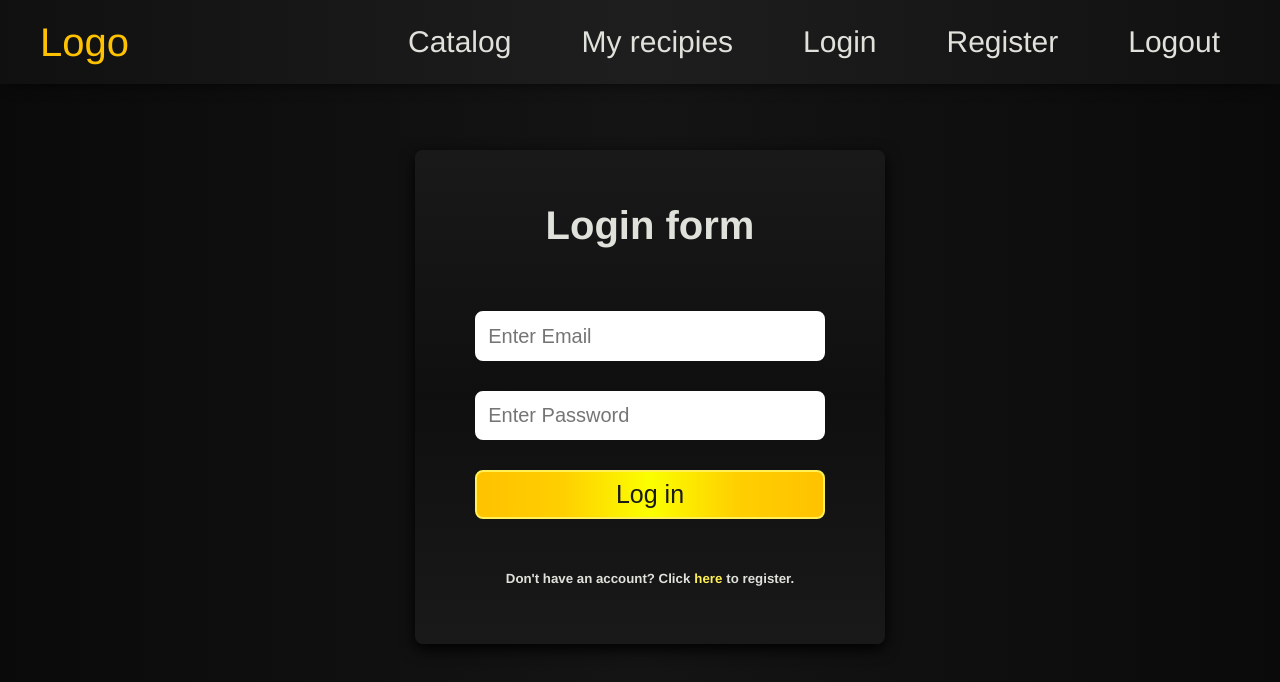
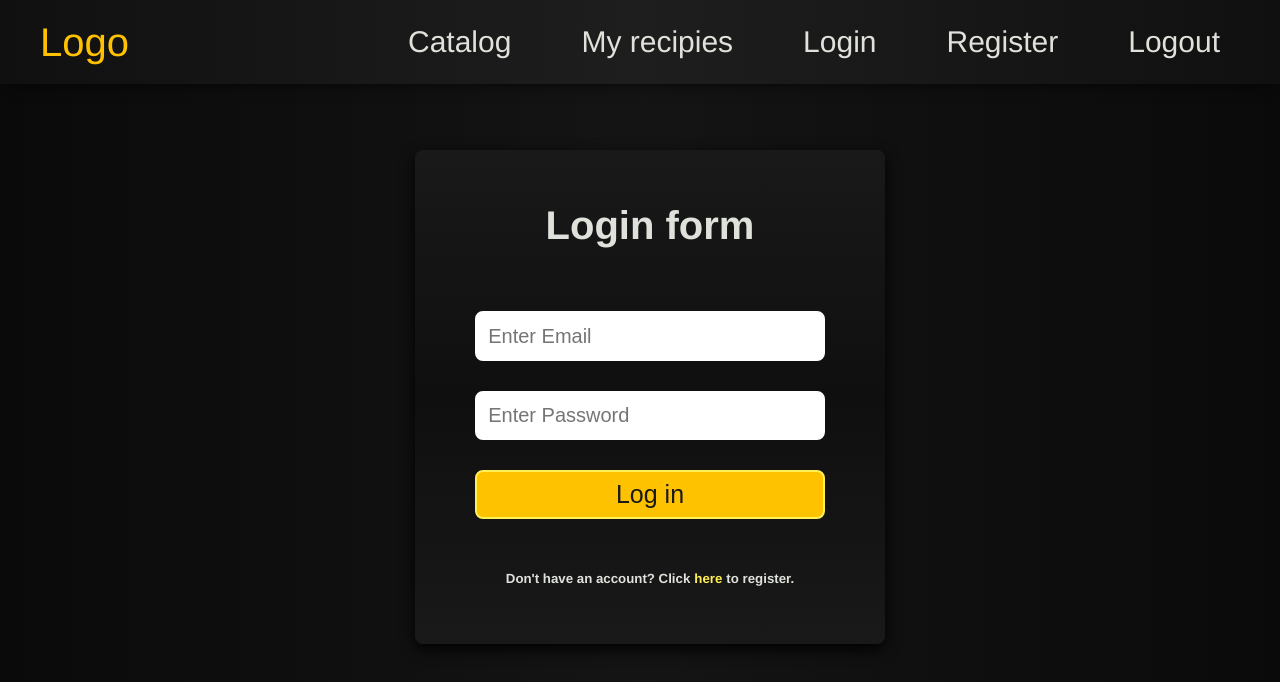
Before and after one commit to grishO92/recipe-app, a React (Create React App) app: page /login in a window 1280 px wide. Shown: the top 682 px of the page. Built offline with nearby package versions, Linux system fonts and the light colour scheme.

Commit message:
button color tweaks

```diff
--- a/src/App.js
+++ b/src/App.js
@@ -27,5 +27,5 @@ function App() {
 export default App;
 
 const Content = styled.div`
-  margin-top: 150px;
+  margin: 150px 0 60px 0;
 `;
--- a/src/components/Header/Header.js
+++ b/src/components/Header/Header.js
@@ -63,14 +63,7 @@ const NavBtns = styled.nav`
 
     &:hover {
       color: #191919;
-      background: linear-gradient(
-        90deg,
-        rgba(255, 194, 0, 1) 0%,
-        rgba(255, 207, 0, 1) 25%,
-        rgba(251, 255, 0, 1) 50%,
-        rgba(255, 207, 0, 1) 75%,
-        rgba(255, 194, 0, 1) 100%
-      );
+      background: rgb(255, 194, 0);
     }
   }
 `;
--- a/src/components/Login/Login.js
+++ b/src/components/Login/Login.js
@@ -65,14 +65,7 @@ const Form = styled.form`
     font-size: 25px;
     border-radius: 8px;
     border: 2px solid #fff055;
-    background: linear-gradient(
-      90deg,
-      rgba(255, 194, 0, 1) 0%,
-      rgba(255, 207, 0, 1) 25%,
-      rgba(251, 255, 0, 1) 50%,
-      rgba(255, 207, 0, 1) 75%,
-      rgba(255, 194, 0, 1) 100%
-    );
+    background: rgb(255, 194, 0);
     color: #191919;
     cursor: pointer;
   }
--- a/src/components/Register/Register.js
+++ b/src/components/Register/Register.js
@@ -64,14 +64,7 @@ const Form = styled.form`
     font-size: 25px;
     border-radius: 8px;
     border: 2px solid #fff055;
-    background: linear-gradient(
-      90deg,
-      rgba(255, 194, 0, 1) 0%,
-      rgba(255, 207, 0, 1) 25%,
-      rgba(251, 255, 0, 1) 50%,
-      rgba(255, 207, 0, 1) 75%,
-      rgba(255, 194, 0, 1) 100%
-    );
+    background: rgb(255, 194, 0);
     color: #191919;
     cursor: pointer;
   }
```
